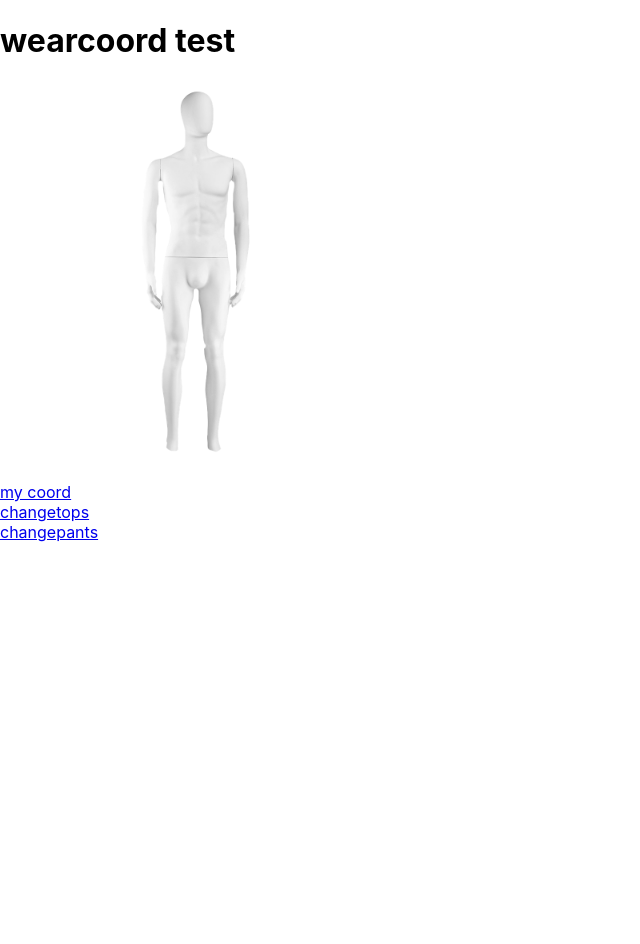
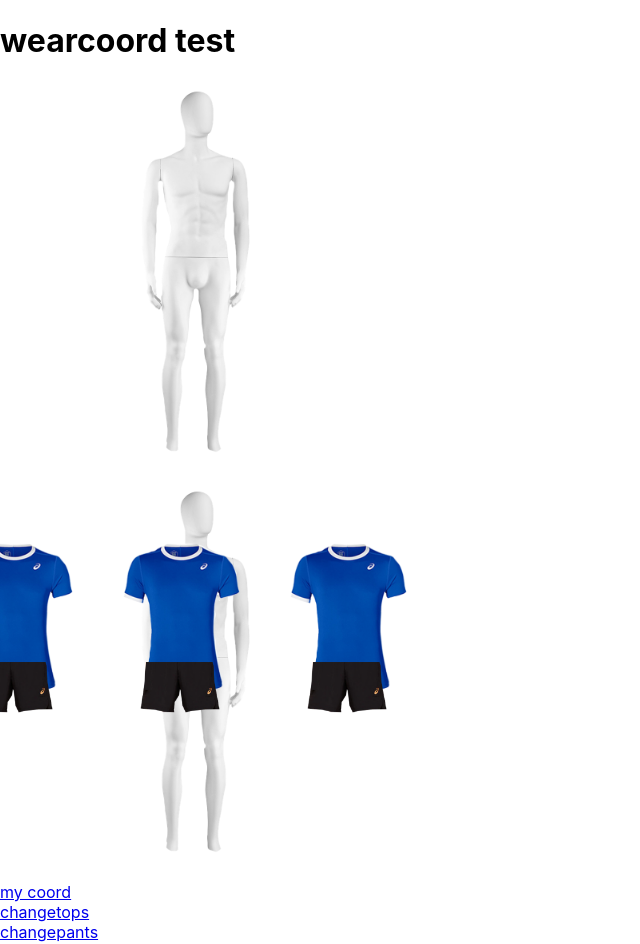
Before and after one commit to 2021-myuniform/2104_wearcoord-front, a React (Create React App) app: page /2104_wearcoord-front/allchange in a window 1280 px wide. Shown: the top 944 px of the page, without its empty margins (0-640 px from the left). Before the commit the page ends 800 px from the top, so only its background shows below. Built offline with nearby package versions, Linux system fonts and the light colour scheme.

Commit message:
add allchange

```diff
--- a/src/App.jsx
+++ b/src/App.jsx
@@ -1,6 +1,7 @@
 import React from "react";
 import { BrowserRouter, Route, Link } from "react-router-dom";
 import './App.css';
+import Allchange from "./components/Allchange";
 import Imgswiper from "./components/ImgSwiper";
 import Imgswiperpants from "./components/ImgSwiperPants";
 import Mycoord from "./components/Mycoord";
@@ -28,6 +29,15 @@ function App() {
         ></Route>
           </div>
         </div>
+
+        <div>
+          <div className='mannequinImg'>
+          <Route
+        path="/2104_wearcoord-front/allchange"
+        component={Allchange}
+        ></Route>
+          </div>
+        </div>
       </div>
 
       <div className="df">
@@ -40,6 +50,9 @@ function App() {
         <Link
         to="/2104_wearcoord-front/changePants"
         >changepants</Link>
+        <Link
+        to="/2104_wearcoord-front/allchange"
+        >allchange</Link>
       </div>
     </BrowserRouter>
   );
--- /dev/null
+++ b/src/components/Allchange.jsx
@@ -0,0 +1,129 @@
+import React, { useState } from 'react';
+import { Swiper, SwiperSlide } from 'swiper/react';
+import { BrowserRouter, Route, Link } from "react-router-dom";
+import SwiperCore, { Navigation, Pagination, Controller, Thumbs } from 'swiper';
+import 'swiper/swiper-bundle.css';
+import '../App.css';
+
+import Img1 from '../img/chitosesports-b_10016758.png';
+import Img2 from '../img/chitosesports-b_10016758.png';
+import Img3 from '../img/chitosesports-b_10016758.png';
+
+import Img4 from '../img/pants/aozoraya-sp_10142639.png';
+import Img5 from '../img/pants/aozoraya-sp_10142639.png';
+import Img6 from '../img/pants/aozoraya-sp_10142639.png';
+
+function Allchange() {
+
+  const [controlledSwiper, setControlledSwiper] = useState(null);
+
+  return (
+    <div>
+         <React.Fragment>
+      <Swiper id="controller" onSwiper={setControlledSwiper}
+      slidesPerView={3}
+      // spaceBetween={250}
+      >
+        <SwiperSlide key='1' tag="li" className="wearLi">
+        <img
+          src={Img1}
+          style={{ listStyle: 'none' }}
+          className="wearImg"
+        />
+      </SwiperSlide>
+        <SwiperSlide key='2' tag="li" className="wearLi">
+        <img
+          src={Img2}
+          style={{ listStyle: 'none' }}
+          className="wearImg"
+        />
+      </SwiperSlide>
+        <SwiperSlide key='3' tag="li" className="wearLi">
+        <img
+          src={Img3}
+          style={{ listStyle: 'none' }}
+          className="wearImg"
+        />
+      </SwiperSlide>
+        <SwiperSlide key='1' tag="li" className="wearLi">
+        <img
+          src={Img1}
+          style={{ listStyle: 'none' }}
+          className="wearImg"
+        />
+      </SwiperSlide>
+        <SwiperSlide key='2' tag="li" className="wearLi">
+        <img
+          src={Img2}
+          style={{ listStyle: 'none' }}
+          className="wearImg"
+        />
+      </SwiperSlide>
+        <SwiperSlide key='3' tag="li" className="wearLi">
+        <img
+          src={Img3}
+          style={{ listStyle: 'none' }}
+          className="wearImg"
+        />
+      </SwiperSlide>
+      </Swiper>
+
+      <Swiper id="controller2" onSwiper={setControlledSwiper}
+      slidesPerView={3}
+      >
+        <SwiperSlide key='1' tag="li" className="wearLi">
+        <img
+          src={Img4}
+          style={{ listStyle: 'none' }}
+          className="wearImg"
+        />
+      </SwiperSlide>
+        <SwiperSlide key='1' tag="li" className="wearLi">
+        <img
+          src={Img4}
+          style={{ listStyle: 'none' }}
+          className="wearImg"
+        />
+      </SwiperSlide>
+        <SwiperSlide key='2' tag="li" className="wearLi">
+        <img
+          src={Img4}
+          style={{ listStyle: 'none' }}
+          className="wearImg"
+        />
+      </SwiperSlide>
+        <SwiperSlide key='3' tag="li" className="wearLi">
+        <img
+          src={Img4}
+          style={{ listStyle: 'none' }}
+          className="wearImg"
+        />
+      </SwiperSlide>
+        <SwiperSlide key='1' tag="li" className="wearLi">
+        <img
+          src={Img4}
+          style={{ listStyle: 'none' }}
+          className="wearImg"
+        />
+      </SwiperSlide>
+        <SwiperSlide key='2' tag="li" className="wearLi">
+        <img
+          src={Img4}
+          style={{ listStyle: 'none' }}
+          className="wearImg"
+        />
+      </SwiperSlide>
+        <SwiperSlide key='3' tag="li" className="wearLi">
+        <img
+          src={Img4}
+          style={{ listStyle: 'none' }}
+          className="wearImg"
+        />
+      </SwiperSlide>
+      </Swiper>
+    </React.Fragment>
+    </div>
+  )
+}
+
+export default Allchange
```
